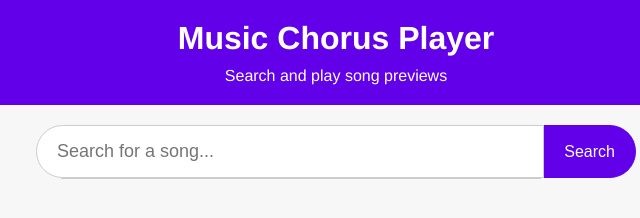
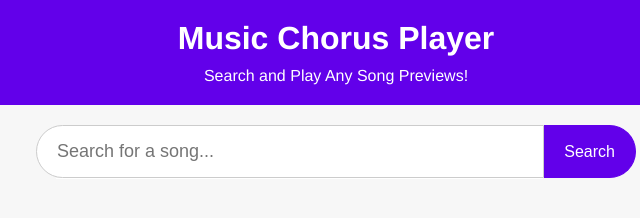
Before and after one commit to zijie-cai/music-chorus-player, a plain HTML site: page index.html in a window 1280 px wide. Shown: the full height of the page, 304-944 px from the left. Drawn offline with Linux system fonts and the light colour scheme.

Commit message:
Update index.html

```diff
--- a/index.html
+++ b/index.html
@@ -81,13 +81,13 @@
         #suggestions {
             position: absolute;
             top: 100%; /* Position it directly below the searchBar */
-            left: 25px; /* Override default left alignment */
+            left: 20px; /* Override default left alignment */
             right: auto;
-            width: 480px;
+            width: 487px;
             max-height: 300px;
             overflow-y: auto;
             background-color: #fff;
-            border: 1px solid #ccc;
+            border: 1px solid #fff;
             border-top: none;
             border-radius: 0 0 10px 10px;
 
@@ -252,7 +252,7 @@
 
     <header>
         <h1>Music Chorus Player</h1>
-        <p>Search and play song previews</p>
+        <p>Search and Play Any Song Previews!</p>
     </header>
 
     <div id="searchBar">
```
